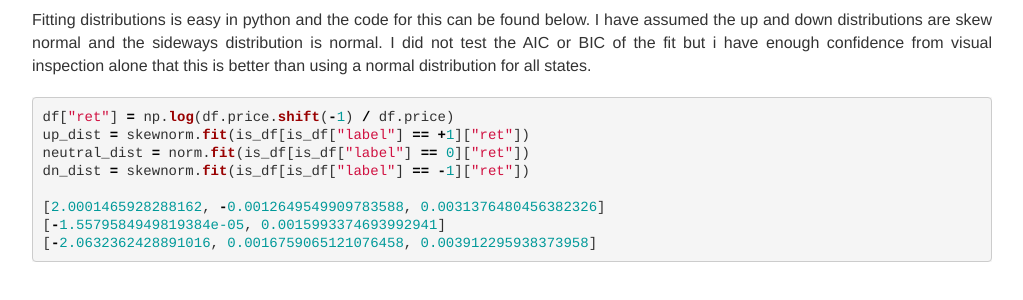
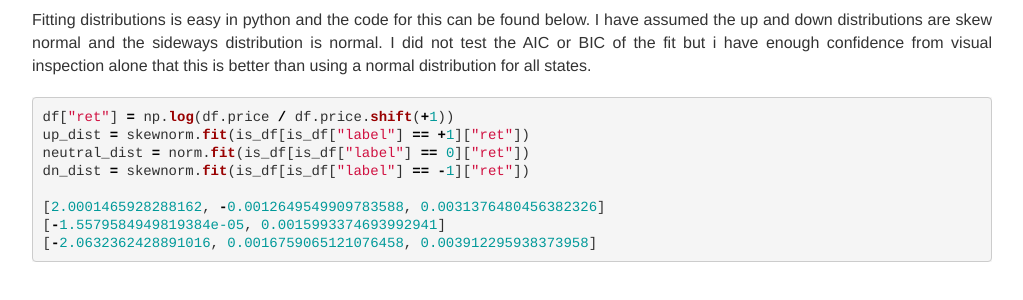
Before and after one commit to MarkRBest/markrbest.github.io, a Jekyll site: the page built from _posts/2020-12-01-classifying-returns.md, in a window 1280 px wide and 900 px high, scrolled down 2112 px. Shown: the part 151-451 px from the top of the window, without its empty margins (128-1151 px from the left). Built offline with Jekyll 4.4.1, drawn with Linux system fonts in a browser that asks for light colours; nearby versions of some CDN libraries; formulas are drawn with MathJax 3; comment, search, counter and statistics services are not loaded.

```diff
--- a/_posts/2020-12-01-classifying-returns.md
+++ b/_posts/2020-12-01-classifying-returns.md
@@ -52,7 +52,7 @@ Fitting distributions is easy in python and the code for this can be found below
 I did not test the AIC or BIC of the fit but i have enough confidence from visual inspection alone that this is better than using a normal distribution for all states.
 
 {% highlight python %}
-df["ret"] = np.log(df.price.shift(-1) / df.price)
+df["ret"] = np.log(df.price / df.price.shift(+1))
 up_dist = skewnorm.fit(is_df[is_df["label"] == +1]["ret"])
 neutral_dist = norm.fit(is_df[is_df["label"] == 0]["ret"])
 dn_dist = skewnorm.fit(is_df[is_df["label"] == -1]["ret"])
```
